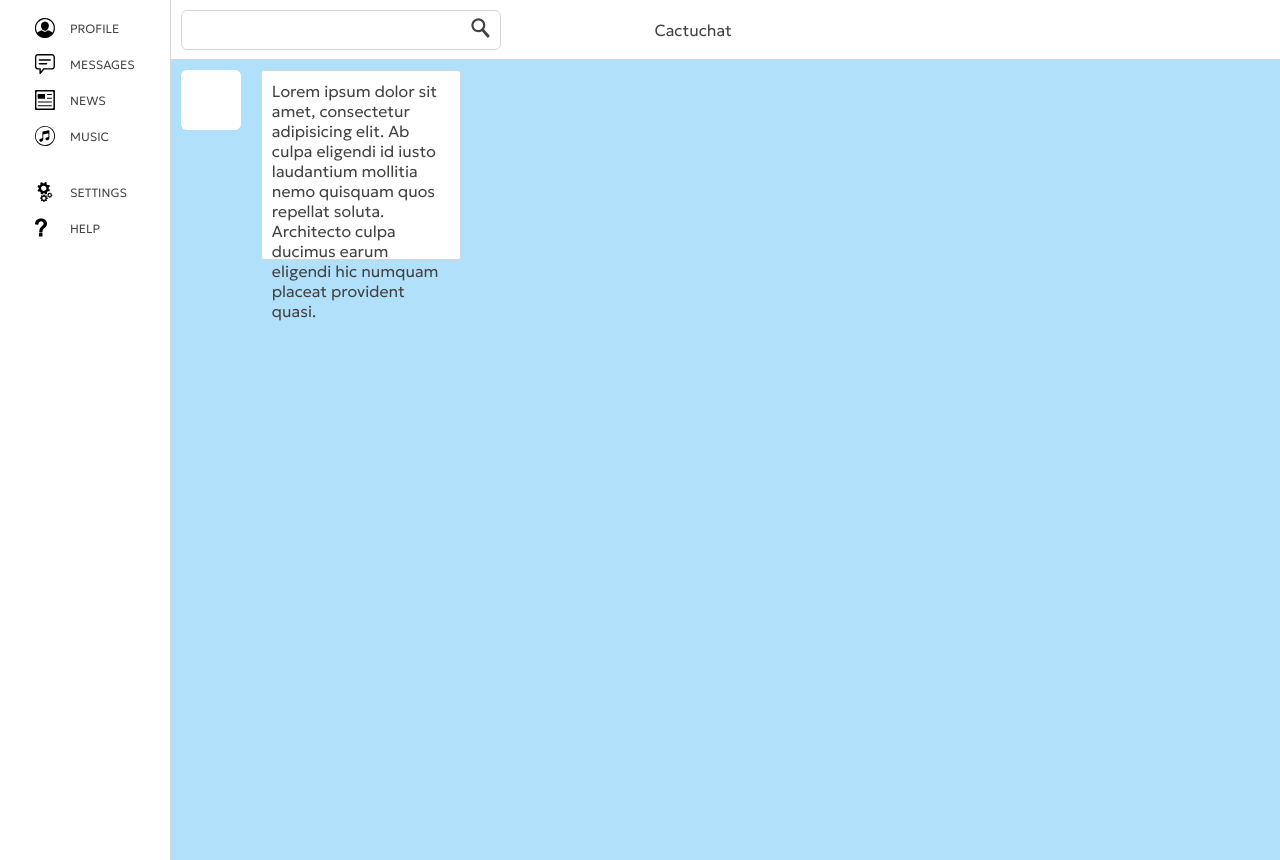
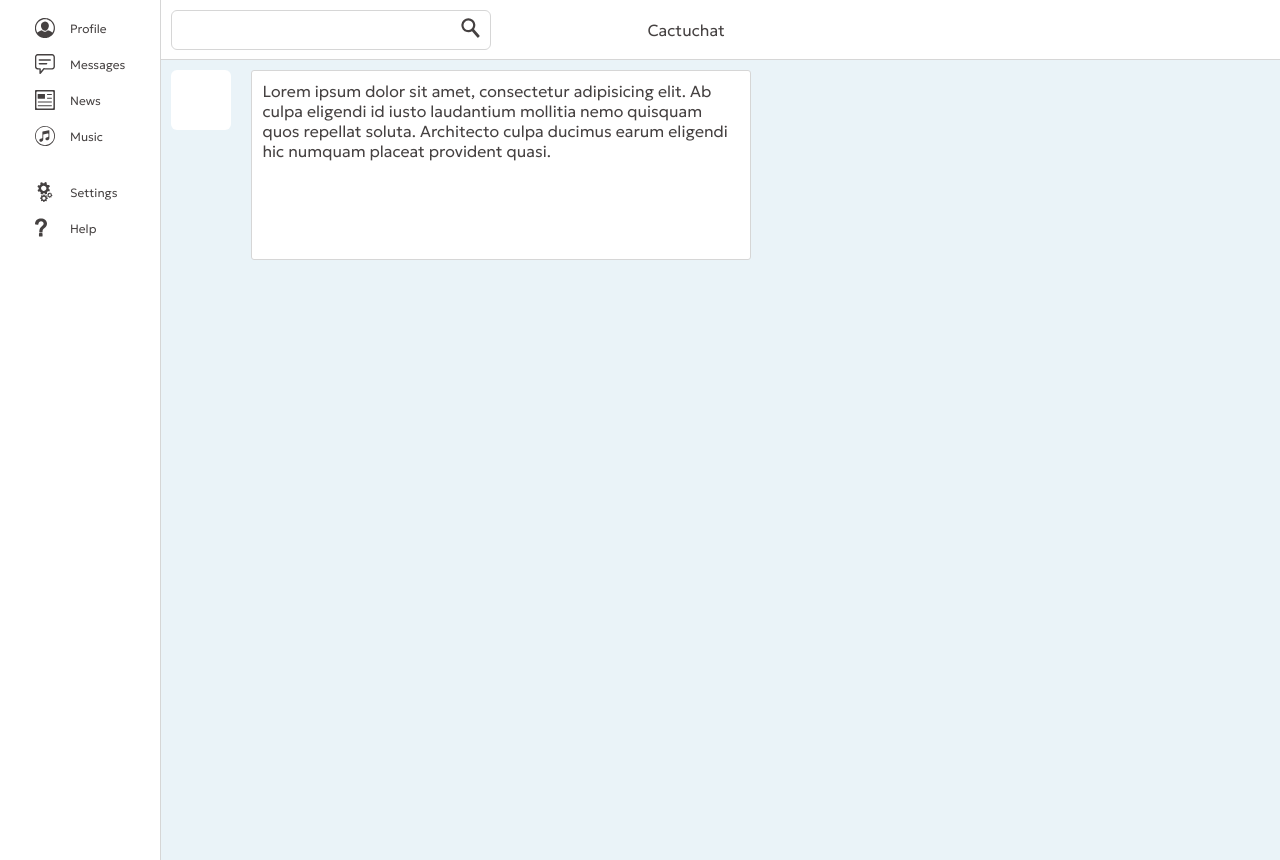
Before and after one commit to GarryVar/app-3, a React (Create React App) app: page / in a window 1280 px wide. Built offline with nearby package versions, Linux system fonts and the light colour scheme.

Commit message:
Update styles

```diff
--- a/src/Navbar/Navbar.module.css
+++ b/src/Navbar/Navbar.module.css
@@ -1,7 +1,9 @@
 .nav {
+    position: sticky;
+    top: 0;
+
     grid-area: navbar;
     min-height: 100%;
-    overflow: hidden;
     border-right: 1px solid var(--border);
 }
 
@@ -14,9 +16,6 @@
 
 @media(min-width: 640px) {
     .nav {
-        position: sticky;
-        top: 0;
-
         padding-left: 10px;
         padding-right: 10px;
     }
--- a/src/Navlist/NavList.module.css
+++ b/src/Navlist/NavList.module.css
@@ -14,11 +14,12 @@
 }
 
 .item svg {
-    fill: black;
+    fill: var(--mainTextColor);
 }
 
 .item:focus .link,
 .item:hover .link {
+    color: var(--color-accent-fg);
     text-decoration: underline;
 }
 
@@ -31,7 +32,7 @@
     padding: 5px;
 
     font-size: 0;
-    text-transform: uppercase;
+    text-transform: capitalize;
     color: var(--mainTextColor);
 
     transition: letter-spacing 0.2s ease-out;
--- a/src/Profile/Profile.module.css
+++ b/src/Profile/Profile.module.css
@@ -1,7 +1,7 @@
 .content {
     display: grid;
     gap: 20px;
-    grid-template-columns: 60px 200px 1fr;
+    grid-template-columns: 60px 1fr 1fr;
     grid-template-areas:
             "avatar desc desc"
             "myposts myposts myposts";
@@ -10,7 +10,7 @@
     min-height: 100vh;
     padding: 10px;
 
-    background-color: var(--softBlue);
+    background-color: var(--mainColor);
 }
 
 .layout {
```
